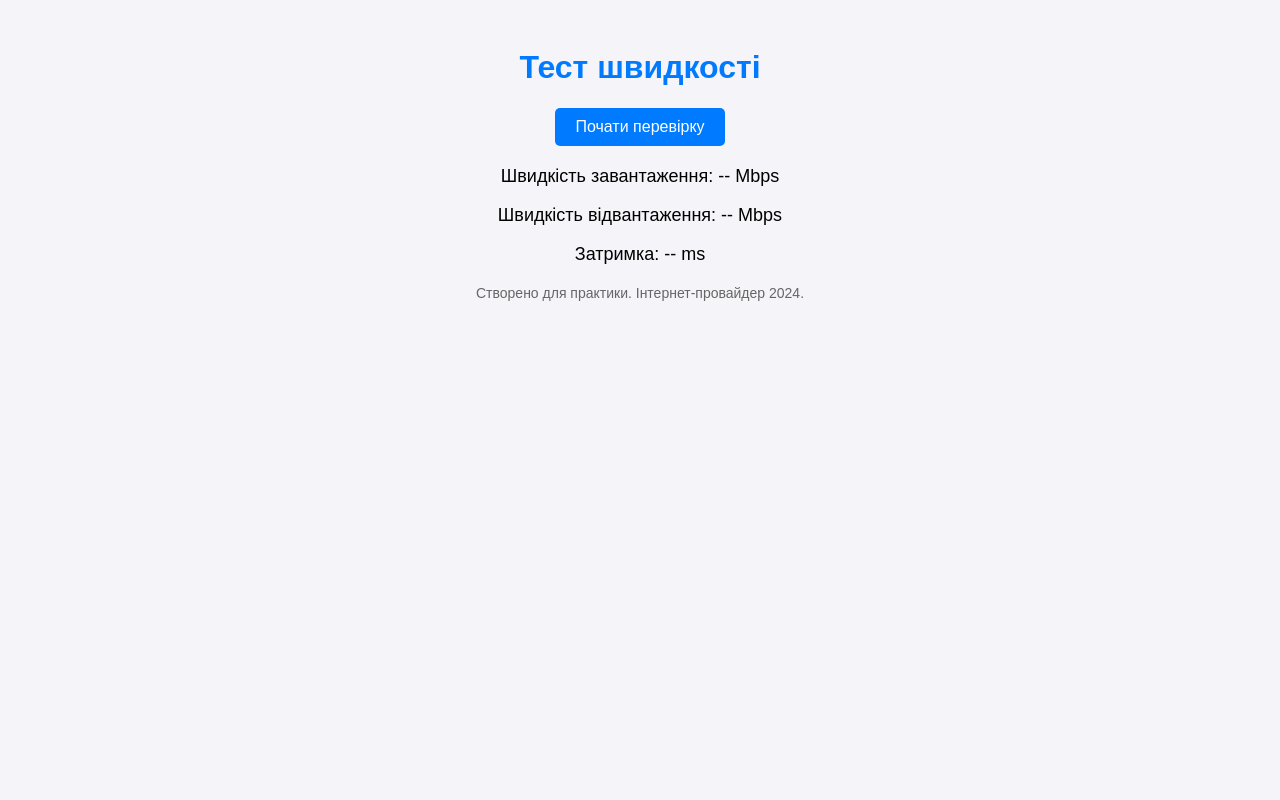
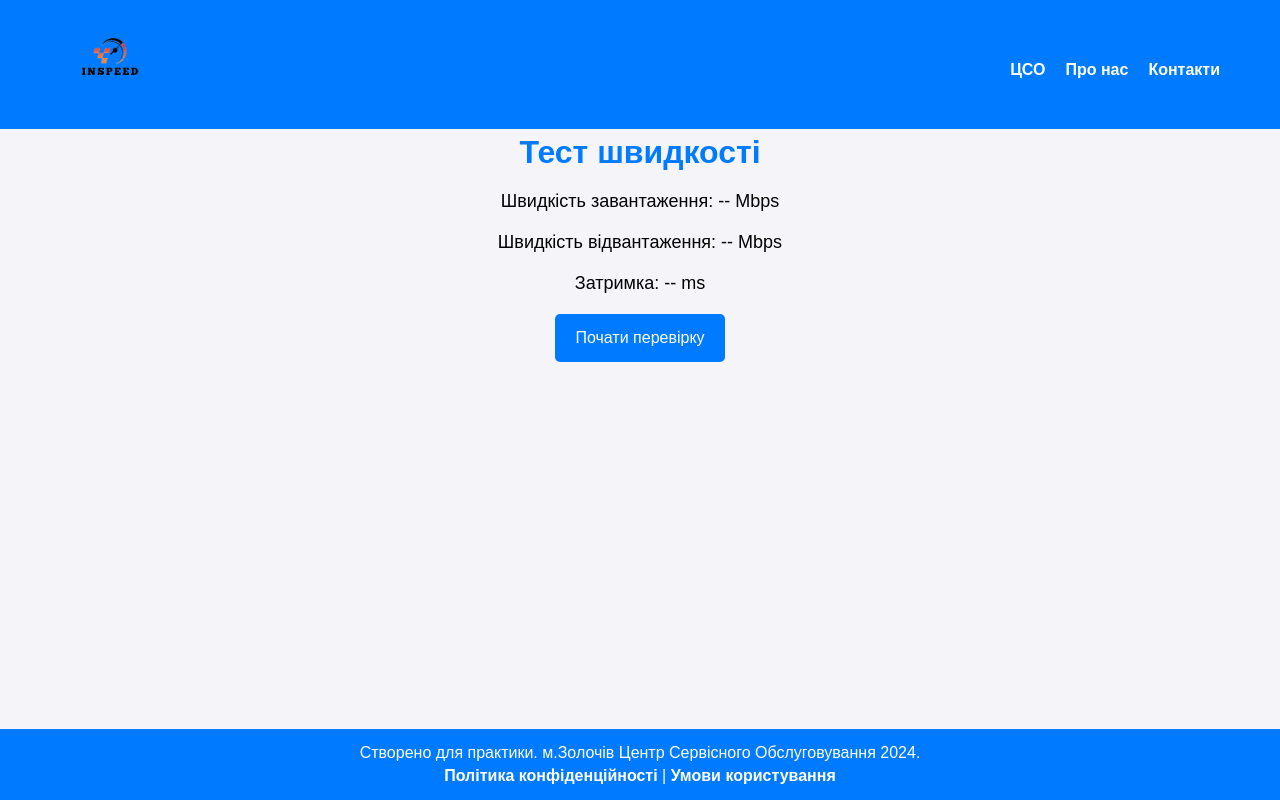
Before and after one commit to LLLORISS/Internet-Speed, a plain HTML site: page index.html in a window 1280 px wide. Drawn offline with Linux system fonts and the light colour scheme.

Commit message:
Changed content and stylized pages

```diff
--- a/index.html
+++ b/index.html
@@ -5,22 +5,39 @@
     <meta name="viewport" content="width=device-width, initial-scale=1.0">
     <title>Перевірка швидкості інтернету</title>
     <link rel="stylesheet" href="style.css">
+    <link rel="icon" href="favicon.ico" type="image/x-icon">
 </head>
 <body>
 	<header>
-
+        <div class="header-container">
+            <div class="logo">
+                <img src="logo.png" alt="Логотип" />
+            </div>
+            <nav>
+                <ul>
+                    <li><a href="http://cso.com.ua/">ЦСО</a></li>
+                    <li><a href="#">Про нас</a></li>
+                    <li><a href="#">Контакти</a></li>
+                </ul>
+            </nav>
+        </div>
     </header>
     <h1>Тест швидкості</h1>
-    <button id="start-test">Почати перевірку</button>
+    <div class="content">
 	    <div id="result">
 	        <p>Швидкість завантаження: <span id="download-speed">--</span> Mbps</p>
 	        <p>Швидкість відвантаження: <span id="upload-speed">--</span> Mbps</p>
 	        <p>Затримка: <span id="ping">--</span> ms</p>
+
+	        <button id="start-test">Почати перевірку</button>
+	    </div>
 	</div>
 
     <footer>
-        Створено для практики. Інтернет-провайдер 2024.
+        <p>Створено для практики. м.Золочів Центр Сервісного Обслуговування 2024.</p>
+        <p><a href="#">Політика конфіденційності</a> | <a href="#">Умови користування</a></p>
     </footer>
+
 
     <script src="script.js"></script>
 </body>
--- a/style.css
+++ b/style.css
@@ -1,14 +1,39 @@
+/* Загальні стилі */
+* {
+    margin: 0;
+    padding: 0;
+    box-sizing: border-box; /* Додає обчислення бордера та паддінгу до ширини/висоти */
+}
+
+html, body {
+    height: 100%;
+}
+
 body {
     font-family: Arial, sans-serif;
-    text-align: center;
-    padding: 20px;
     background-color: #f4f4f9;
-    }
+    display: flex;
+    flex-direction: column;
+    min-height: 100vh;
+}
+
+.content {
+    flex: 1 0 auto;
+
+}
+
+#result p {
+    margin-bottom: 20px;
+}
+
 h1 {
     color: #007bff;
+    text-align: center;
+    margin: 5px 0;
 }
+
 button {
-    padding: 10px 20px;
+    padding: 15px 20px;
     background-color: #007bff;
     color: white;
     border: none;
@@ -16,12 +41,130 @@ button {
     font-size: 16px;
     border-radius: 5px;
 }
+
+
 #result {
+    margin-top: 15px;
+    font-size: 18px;
+    text-align: center;
+}
+
+footer {
+    background-color: #007bff;
+    color: white;
+    padding: 10px 0;
+    text-align: center;
+    flex: 0 0 auto;
     margin-top: 20px;
-    font-size: 18px;
 }
-footer {
-    margin-top: 20px;
-    font-size: 14px;
-    color: #666;
+
+footer p {
+    margin: 5px 0;
 }
+
+footer a {
+    color: white;
+    text-decoration: none;
+    font-weight: bold;
+}
+
+footer a:hover {
+    text-decoration: underline;
+}
+
+/* Шапка */
+header {
+    background-color: #007bff;
+    color: white;
+    padding: 10px 0;
+}
+
+.header-container {
+    max-width: 1200px;
+    margin: 0 auto;
+    padding: 0 20px;
+    display: flex;
+    justify-content: space-between;
+    align-items: center;
+}
+
+header h1 {
+    margin: 0;
+}
+
+/* Логотип */
+.logo {
+    font-size: 36px;
+    font-weight: bold;
+    color: #fff;
+    text-transform: uppercase;
+}
+
+.logo img {
+    height: 100px; /* Основний розмір логотипу */
+    width: auto;
+}
+
+/* Навігаційне меню */
+nav ul {
+    list-style-type: none;
+    padding: 0;
+    margin: 10px 0 0;
+    display: flex;
+    gap: 20px; /* Простір між пунктами меню */
+}
+
+nav ul li {
+    display: inline;
+    margin: 0;
+}
+
+nav ul li a {
+    color: white;
+    text-decoration: none;
+    font-weight: bold;
+}
+
+nav ul li a:hover {
+    text-decoration: underline;
+}
+
+/* Адаптивність */
+@media (max-width: 768px) {
+    .header-container {
+        flex-direction: column;
+        align-items: flex-start;
+    }
+
+    .logo img {
+        height: 40px;
+    }
+
+    nav ul {
+        flex-direction: column;
+        gap: 10px;
+    }
+
+    button {
+        font-size: 14px;
+    }
+
+    #result {
+        font-size: 16px;
+    }
+}
+
+@media (max-width: 480px) {
+    .logo img {
+        height: 30px;
+    }
+
+    button {
+        padding: 8px 16px;
+        font-size: 12px;
+    }
+
+    #result {
+        font-size: 14px;
+    }
+}
```
Also changed, not shown: favicon.ico (added), logo.png (added). Lines whose indentation alone changed are shown as unchanged.
